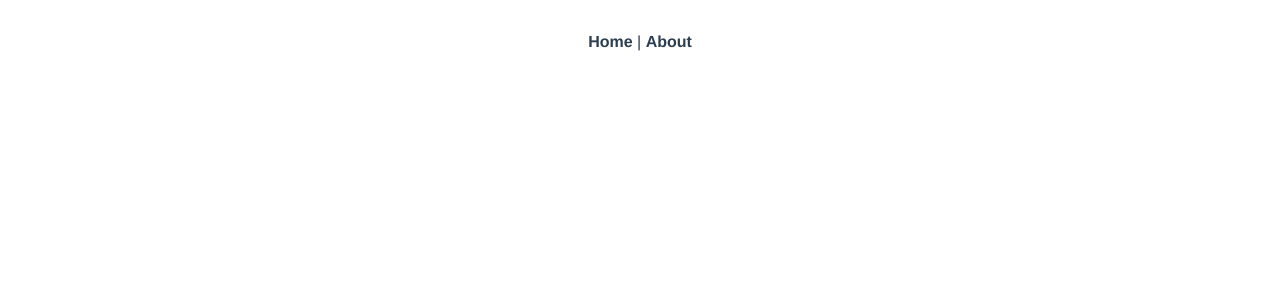
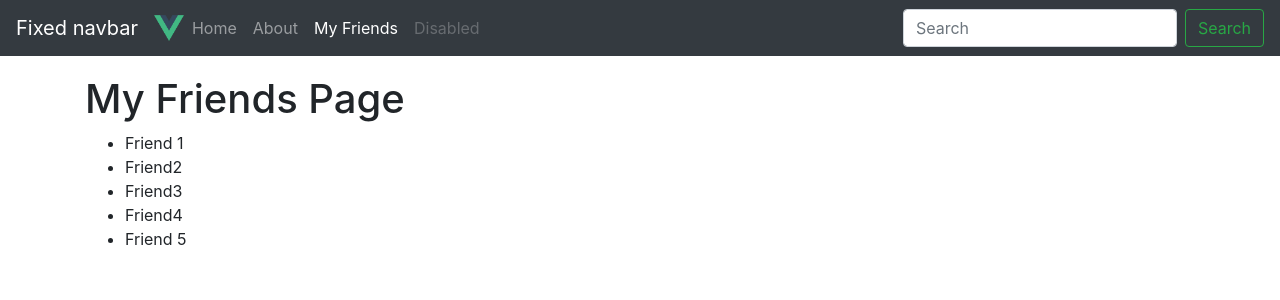
Before and after one commit to RyanDelbango/2019SpringInClass, a Vue app: page /MyFriends in a window 1280 px wide. Shown: the top 300 px of the page. Built offline with nearby package versions, Linux system fonts and the light colour scheme.

Commit message:
Navigation & Components

```diff
--- a/src/App.vue
+++ b/src/App.vue
@@ -1,29 +1,24 @@
 <template>
-  <div id="app">
-    <div id="nav">
-      <router-link to="/">Home</router-link> |
-      <router-link to="/about">About</router-link>
-    </div>
+    <div>
+    <Nav />
+  <div class="container" id="main">
+    <Nav />
     <router-view/>
   </div>
+    </div>
 </template>
 
-<style lang="scss">
-#app {
-  font-family: 'Avenir', Helvetica, Arial, sans-serif;
-  -webkit-font-smoothing: antialiased;
-  -moz-osx-font-smoothing: grayscale;
-  text-align: center;
-  color: #2c3e50;
-}
-#nav {
-  padding: 30px;
-  a {
-    font-weight: bold;
-    color: #2c3e50;
-    &.router-link-exact-active {
-      color: #42b983;
-    }
+<script>
+import Nav from "@/components/Nav";
+
+export default {
+  components: {
+    Nav
   }
 }
+</script>
+
+
+<style lang="scss">
+
 </style>
--- /dev/null
+++ b/src/assets/main.scss
@@ -0,0 +1,6 @@
+
+@import 'bootstrap/scss/bootstrap.scss';
+
+#main {
+    margin-top: 75px;
+}
--- a/src/components/HelloWorld.vue
+++ /dev/null
@@ -1,58 +0,0 @@
-<template>
-  <div class="hello">
-    <h1>{{ msg }}</h1>
-    <p>
-      For a guide and recipes on how to configure / customize this project,<br>
-      check out the
-      <a href="https://cli.vuejs.org" target="_blank" rel="noopener">vue-cli documentation</a>.
-    </p>
-    <h3>Installed CLI Plugins</h3>
-    <ul>
-      <li><a href="https://github.com/vuejs/vue-cli/tree/dev/packages/%40vue/cli-plugin-babel" target="_blank" rel="noopener">babel</a></li>
-      <li><a href="https://github.com/vuejs/vue-cli/tree/dev/packages/%40vue/cli-plugin-eslint" target="_blank" rel="noopener">eslint</a></li>
-    </ul>
-    <h3>Essential Links</h3>
-    <ul>
-      <li><a href="https://vuejs.org" target="_blank" rel="noopener">Core Docs</a></li>
-      <li><a href="https://forum.vuejs.org" target="_blank" rel="noopener">Forum</a></li>
-      <li><a href="https://chat.vuejs.org" target="_blank" rel="noopener">Community Chat</a></li>
-      <li><a href="https://twitter.com/vuejs" target="_blank" rel="noopener">Twitter</a></li>
-      <li><a href="https://news.vuejs.org" target="_blank" rel="noopener">News</a></li>
-    </ul>
-    <h3>Ecosystem</h3>
-    <ul>
-      <li><a href="https://router.vuejs.org" target="_blank" rel="noopener">vue-router</a></li>
-      <li><a href="https://vuex.vuejs.org" target="_blank" rel="noopener">vuex</a></li>
-      <li><a href="https://github.com/vuejs/vue-devtools#vue-devtools" target="_blank" rel="noopener">vue-devtools</a></li>
-      <li><a href="https://vue-loader.vuejs.org" target="_blank" rel="noopener">vue-loader</a></li>
-      <li><a href="https://github.com/vuejs/awesome-vue" target="_blank" rel="noopener">awesome-vue</a></li>
-    </ul>
-  </div>
-</template>
-
-<script>
-export default {
-  name: 'HelloWorld',
-  props: {
-    msg: String
-  }
-}
-</script>
-
-<!-- Add "scoped" attribute to limit CSS to this component only -->
-<style scoped lang="scss">
-h3 {
-  margin: 40px 0 0;
-}
-ul {
-  list-style-type: none;
-  padding: 0;
-}
-li {
-  display: inline-block;
-  margin: 0 10px;
-}
-a {
-  color: #42b983;
-}
-</style>
--- /dev/null
+++ b/src/components/Nav.vue
@@ -0,0 +1,39 @@
+<template>
+     <nav class="navbar navbar-expand-md navbar-dark fixed-top bg-dark">
+            <router-link class="navbar-brand" to="/">Fixed navbar</router-link>
+                <img alt="Vue logo" src="../assets/logo.png" height="30">
+            <button class="navbar-toggler" type="button" data-toggle="collapse" data-target="#navbarCollapse" aria-controls="navbarCollapse" aria-expanded="false" aria-label="Toggle navigation">
+                <span class="navbar-toggler-icon"></span>
+            </button>
+            <div class="collapse navbar-collapse" id="navbarCollapse">
+                <ul class="navbar-nav mr-auto">
+                    <li class="nav-item">
+                        <router-link class="nav-link" to="/" active-class="active" exact>Home <span class="sr-only">(current)</span></router-link>
+                    </li>
+                    <li class="nav-item">
+                        <router-link class="nav-link" to="/about" active-class="active">About</router-link>
+                    </li>
+                    <li class="nav-item">
+                        <router-link class="nav-link" to="/MyFriends" active-class="active">My Friends</router-link>
+                    </li>
+                    <li class="nav-item">
+                        <router-link class="nav-link disabled" to="#">Disabled</router-link>
+                    </li>
+                </ul>
+                <form class="form-inline mt-2 mt-md-0">
+                <input class="form-control mr-sm-2" type="text" placeholder="Search" aria-label="Search">
+                <button class="btn btn-outline-success my-2 my-sm-0" type="submit">Search</button>
+                </form>
+            </div>
+        </nav>
+</template>
+
+<script>
+export default {
+
+}
+</script>
+
+<style>
+
+</style>
--- a/src/main.js
+++ b/src/main.js
@@ -1,7 +1,7 @@
 import Vue from 'vue'
 import App from './App.vue'
 import router from './router'
-import 'bootstrap/scss/bootstrap.scss'
+import './assets/main.scss'
 
 Vue.config.productionTip = false
 
--- a/src/router.js
+++ b/src/router.js
@@ -1,6 +1,7 @@
 import Vue from 'vue'
 import Router from 'vue-router'
 import Home from './views/Home.vue'
+import MyFriends from "./views/MyFriends.vue";
 
 Vue.use(Router)
 
@@ -14,6 +15,11 @@ export default new Router({
       component: Home
     },
     {
+      path: '/MyFriends',
+      name: 'MyFriends',
+      component: MyFriends
+    },
+    {
       path: '/about',
       name: 'about',
       // route level code-splitting
--- a/src/views/Home.vue
+++ b/src/views/Home.vue
@@ -1,18 +1,15 @@
 <template>
   <div class="home">
-    <img alt="Vue logo" src="../assets/logo.png">
-    <HelloWorld msg="Welcome to Your Vue.js App"/>
+    <div class="jumbotron">
+      <h1> Welcome to my App</h1>
+    </div>
   </div>
 </template>
 
 <script>
 // @ is an alias to /src
-import HelloWorld from '@/components/HelloWorld.vue'
 
 export default {
-  name: 'home',
-  components: {
-    HelloWorld
-  }
+
 }
 </script>
--- /dev/null
+++ b/src/views/MyFriends.vue
@@ -0,0 +1,22 @@
+<template>
+<div>
+    <h1>My Friends Page</h1>
+    <ul>
+        <li>Friend 1</li>
+        <li>Friend2</li>
+        <li>Friend3</li>
+        <li>Friend4</li>
+        <li>Friend 5</li>
+    </ul>
+</div>
+</template>
+
+<script>
+export default {
+
+}
+</script>
+
+<style>
+
+</style>
```
